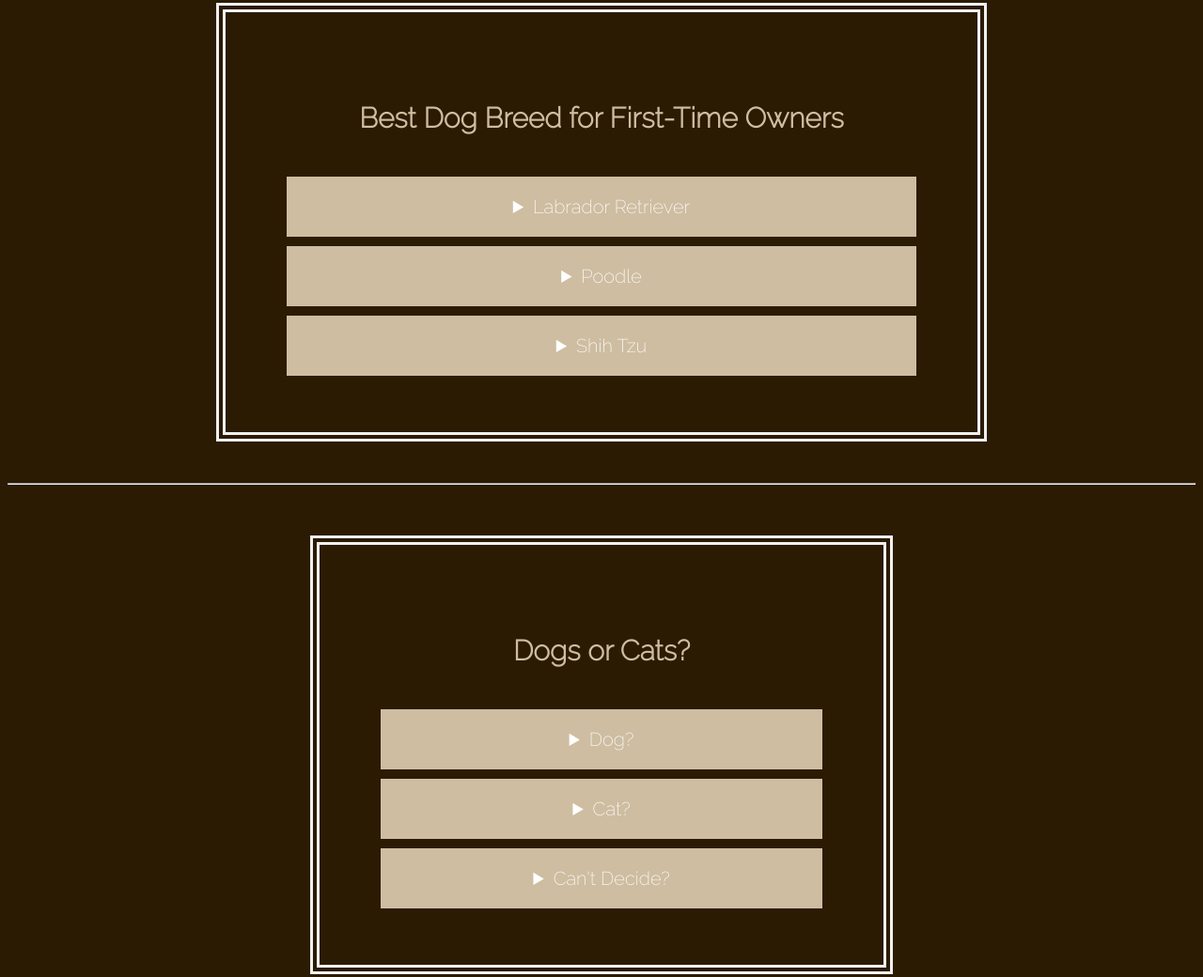
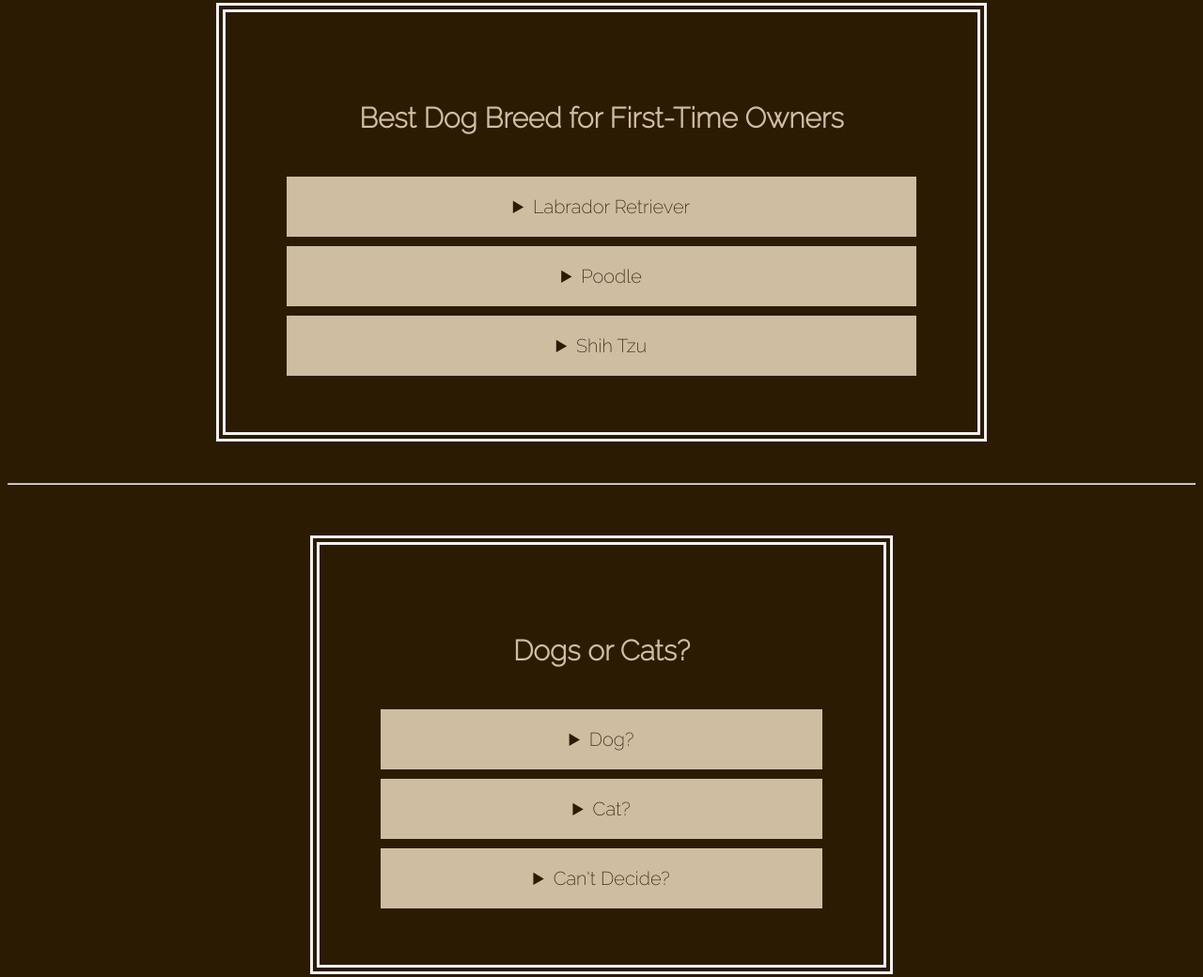
Before and after one commit to Kylacamilleo22/Kylacamilleo22Media.github.io, a plain HTML site: page index.html in a window 1280 px wide. Shown: the part 1151-2191 px from the top of the page at 94% size. Drawn offline with Linux system fonts and the light colour scheme.

Commit message:
css assignment

```diff
--- a/style.css
+++ b/style.css
@@ -48,6 +48,10 @@ background-color:rgba(247, 231, 201, 0.801);
     margin: 10px 20px 10px 20px;
 }
 
+.best summary {
+  color: rgb(44, 27, 3);
+}
+
 .dog-or-cat {
     width: 500px;
     border: 10px double rgba(255, 255, 255, 0.938);
@@ -64,6 +68,9 @@ details {
     background-color: rgba(247, 231, 201, 0.801);
     padding: 20px 15px 20px 15px;
     margin: 10px 15px 10px 15px;
+}
+.dog-or-cat summary {
+  color: rgb(44, 27, 3);
 }
 
 footer {
```
